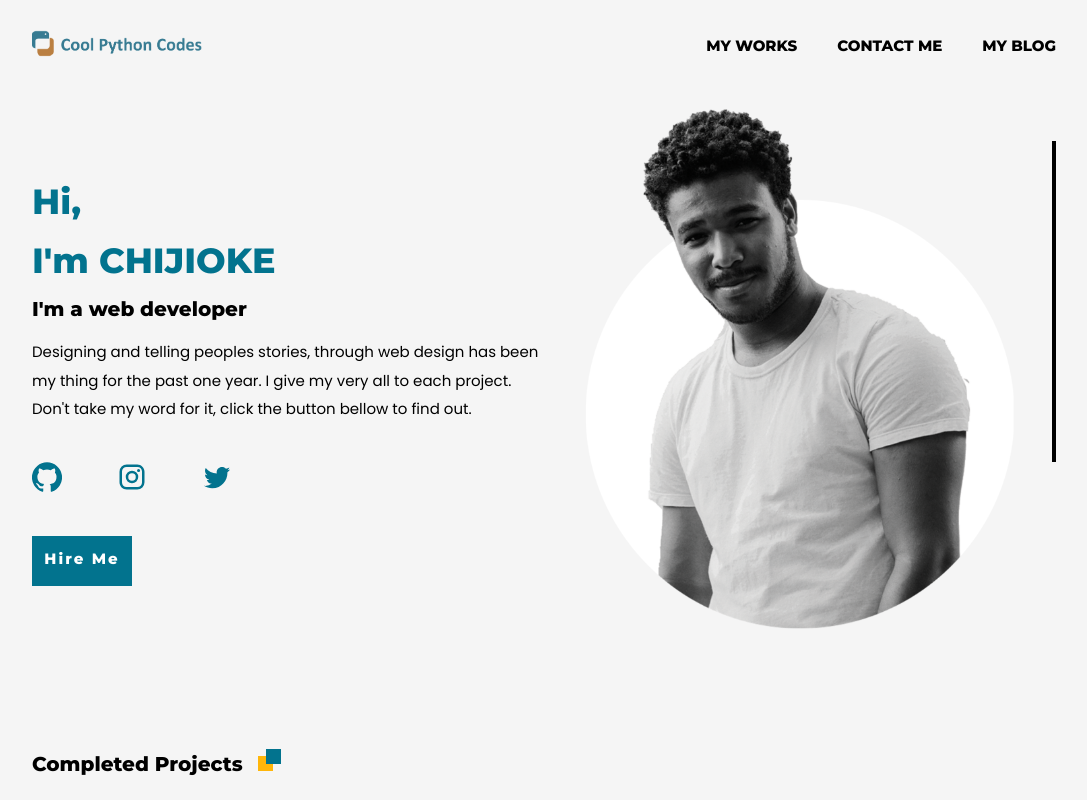
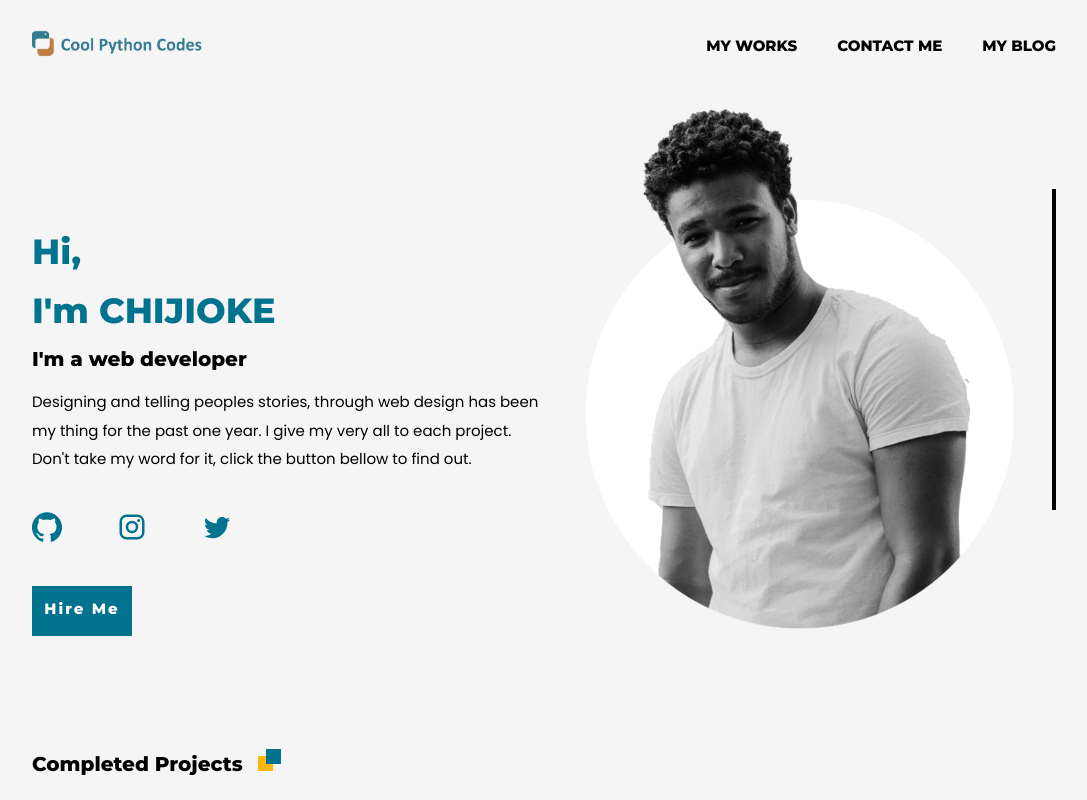
Before and after one commit to timmy471/my-portfolio, a React (Create React App) app: page / in a window 1280 px wide. Shown: the top 800 px of the page, without its empty margins (96-1183 px from the left). Built offline with nearby package versions, Linux system fonts and the light colour scheme.

Commit message:
bio section responsive

```diff
--- a/_desktop.scss
+++ b/_desktop.scss
@@ -11,7 +11,6 @@
             ul{
                 display: flex;
                 flex-direction: row;
-
                 justify-content: flex-end;
                 list-style: none;
 
@@ -32,7 +31,7 @@
             content: "";
             position: absolute;
             // bottom: 25vh;
-            top: 10vh;
+            top: 20%;
             right: 0;
             // width: 99%;
             height: 50%;
--- a/src/App.scss
+++ b/src/App.scss
@@ -71,7 +71,7 @@ header {
   // border: 2px solid black;
 
   &-pic{
-    flex: 0.5;
+    // flex: 0.9;
 
     // img{
     //   height: 400px;
@@ -83,7 +83,8 @@ header {
   }
 
   &-text{
-    flex: 0.5;
+    // flex: 0.5;
+    margin-top: 10rem;
     order: 1;
     h1{
       text-align: left;
```
